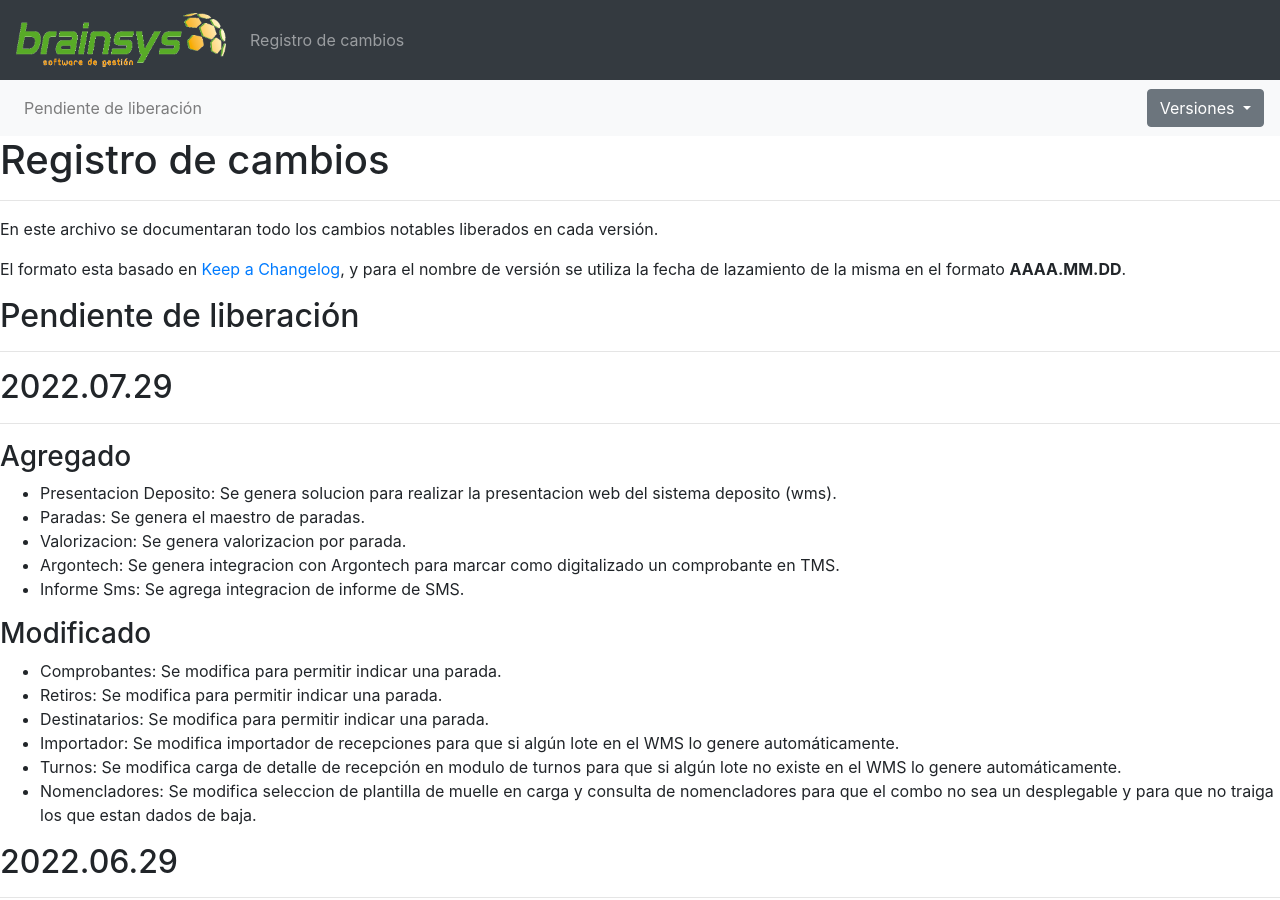
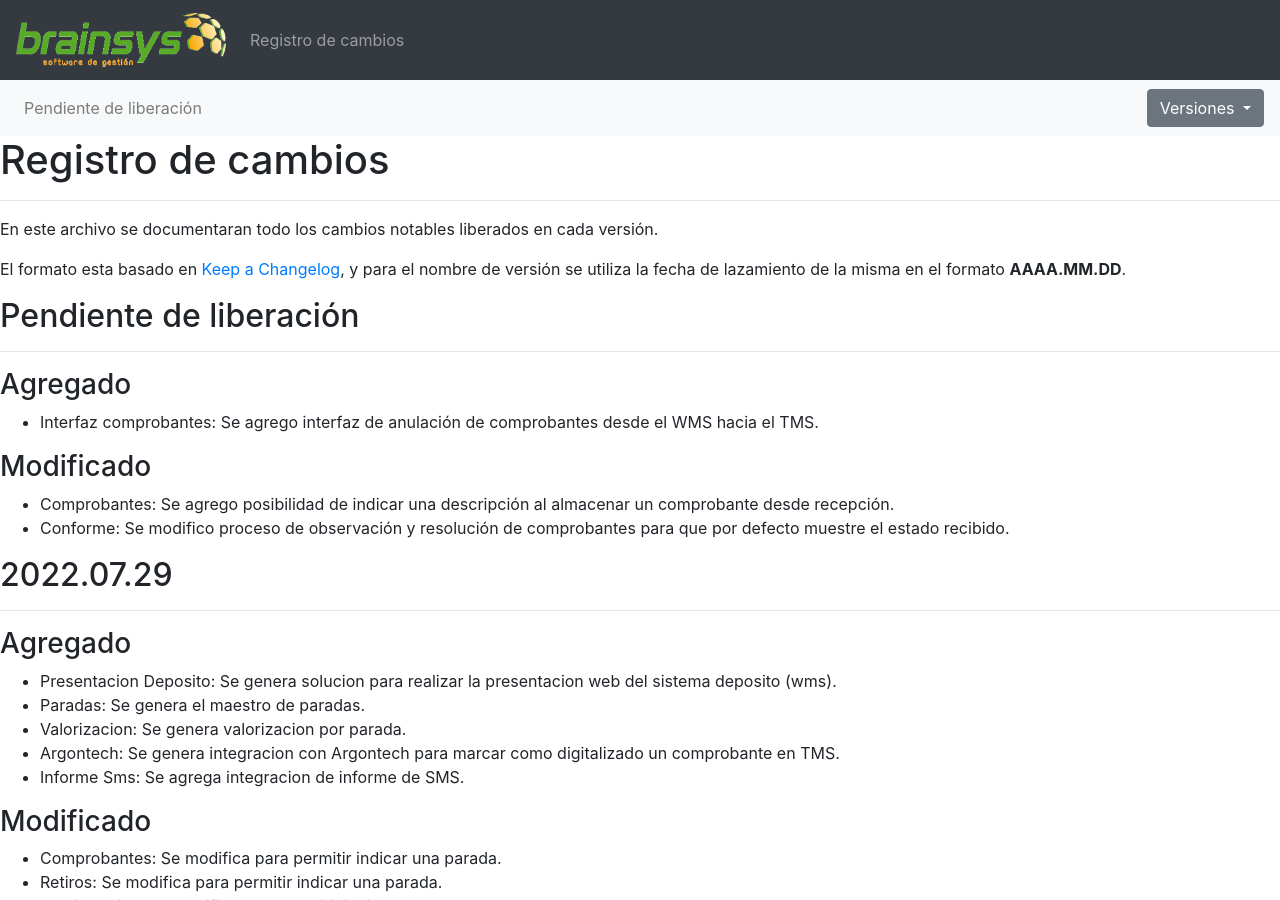
Before and after one commit to brainsys-arsaad/versionado, a Jekyll site: the page built from registro-cambios.markdown, in a window 1280 px wide and 900 px high. Built offline with Jekyll 4.4.1, drawn with Linux system fonts in a browser that asks for light colours.

Commit message:
Update registro-cambios.markdown

```diff
--- a/registro-cambios.markdown
+++ b/registro-cambios.markdown
@@ -71,6 +71,13 @@ El formato esta basado en [Keep a Changelog](https://keepachangelog.com/es-ES/1.
 
 ## Pendiente de liberación
 ---
+
+### Agregado
+- Interfaz comprobantes: Se agrego interfaz de anulación de comprobantes desde el WMS hacia el TMS.
+
+### Modificado
+- Comprobantes: Se agrego posibilidad de indicar una descripción al almacenar un comprobante desde recepción.
+- Conforme: Se modifico proceso de observación y resolución de comprobantes para que por defecto muestre el estado recibido.
 
 ## 2022.07.29
 ---
```
